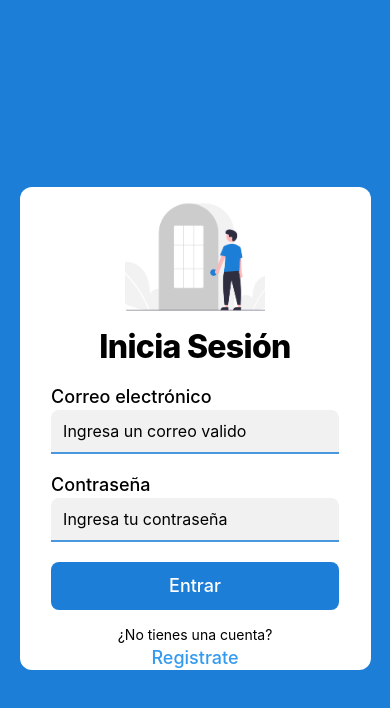
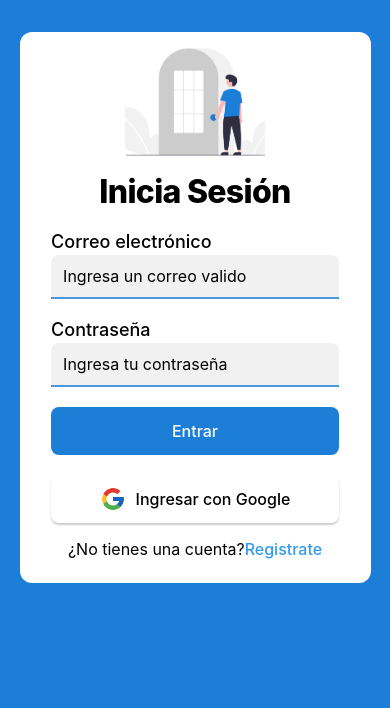
Before and after one commit to ValenciaArcega/react-native-sigma, a React Native app: screen /Sign in a window 390 px wide. Shown: the top 708 px of the page. Built offline with nearby package versions, Linux system fonts and the light colour scheme; no server answers.

Commit message:
fixes: shadow fixes

```diff
--- a/src/screens/SignIn.jsx
+++ b/src/screens/SignIn.jsx
@@ -25,8 +25,8 @@ export function SingIn({ setIsRegistering }) {
   // cm
   return (
     <KeyboardAvoidingView style={s.container} behavior="padding">
+      <ScrollView style={s.loginScrollView}>
         <View style={s.login}>
-        <ScrollView style={s.loginScrollView}>
           <Image style={s.LoginImage} source={require('../../assets/img/login-userDoor.png')} />
           <Text style={s.LoginTitle}>Inicia Sesión</Text>
 
@@ -55,15 +55,23 @@ export function SingIn({ setIsRegistering }) {
             <Text style={s.btnSignInText}>Entrar</Text>
           </TouchableOpacity>
 
-          <Text style={s.TextBetweenButtons}>¿No tienes una cuenta?</Text>
+          <TouchableOpacity
+            style={[s.btnSignIn, s.btnSignInGoogle]}
+            onPress={handleSignIn}>
+            <Image style={s.btnSignInGoogleImage} source={require('../../assets/img/google.png')} />
+            <Text style={[s.btnSignInText, s.btnSignInGoogleText]}>Ingresar con Google</Text>
+          </TouchableOpacity>
 
+          <Text style={s.labelGSU}>¿No tienes una cuenta?
             <Text
               style={[s.btnSignInText, s.labelGoSignUp]}
               onPress={() => setIsRegistering(true)}>
               Registrate
             </Text>
+          </Text>
+
+        </View>
       </ScrollView>
-      </View>
     </KeyboardAvoidingView >
   );
 }
--- a/src/screens/home/Dashboard.jsx
+++ b/src/screens/home/Dashboard.jsx
@@ -9,10 +9,25 @@ const Dashboard = () => {
     <SafeAreaView style={s.Dashboard}>
       <ScrollView>
         <Text style={s.DashboardTitle}>Sigma</Text>
-        <View style={s.DashboardItems}>
+        <View>
           {dashBoardData.map(i => {
             return (
-              <View style={s.DashboardItemContainer}>
+              <View>
+                <View style={{
+                  height: 128,
+                  width: '90%',
+                  marginTop: 24,
+                  alignSelf: 'center',
+                  borderRadius: 16,
+                  backgroundColor: 'white',
+                  shadowColor: 'black',
+                  shadowOffset: {
+                    height: 4,
+                    width: 0
+                  },
+                  shadowRadius: 6,
+                  shadowOpacity: 0.2,
+                }}>
                   <LinearGradient colors={['#1c7ed6', '#339af0']}
                     start={{ x: 0, y: 1 }}
                     end={{ x: 1, y: 0 }}
@@ -21,6 +36,7 @@ const Dashboard = () => {
                     <Text style={s.DashboardItemTextDate}>{i.date}</Text>
                     <Text style={s.DashboardItemTextCounter}>Días restantes para el pago: {i.remainingDays}</Text>
                   </LinearGradient>
+                </View>
               </View>
             );
           })}
--- a/src/styles/st-dashboard.js
+++ b/src/styles/st-dashboard.js
@@ -11,42 +11,30 @@ const s = StyleSheet.create({
     fontWeight: 700,
     letterSpacing: -0.6,
   },
-  DashboardItems: {},
   DashboardItem: {
-    width: '90%',
-    height: 128,
-    alignSelf: 'center',
-    marginTop: 24,
+    height: '100%',
+    width: '100%',
+    paddingLeft: 16,
     borderRadius: 16,
     alignItems: 'flex-start',
     justifyContent: 'center',
-    paddingLeft: 16,
-  },
-  DashboardItemContainer: {
-    shadowColor: 'black',
-    shadowOffset: {
-      height: 4,
-      width: 0
-    },
-    shadowRadius: 6,
-    shadowOpacity: 0.2,
   },
   DashboardItemTextTitle: {
     fontSize: 24,
     fontWeight: 700,
-    color: '#181818',
+    color: '#fff',
   },
   DashboardItemTextDate: {
     marginTop: 18,
     fontSize: 18,
     fontWeight: 500,
-    color: '#fff',
+    color: '#121212',
   },
   DashboardItemTextCounter: {
     marginTop: 8,
     fontSize: 16,
     fontWeight: 400,
-    color: '#181818',
+    color: '#fff',
   },
 });
 
--- a/src/styles/st-signIn.js
+++ b/src/styles/st-signIn.js
@@ -11,13 +11,15 @@ const s = StyleSheet.create({
   //////////////////////////////////////////
   login: {
     width: "90%",
-    marginTop: 12,
-    paddingBottom: 2,
-    alignItems: "center",
+    marginTop: 32,
+    paddingBottom: 24,
+    marginBottom: 24,
     borderRadius: 12,
+    alignSelf: 'center',
     backgroundColor: "#fff"
   },
   loginScrollView: {
+    // alignItems: "center",
     width: "100%",
     height: "90%",
   },
@@ -62,25 +64,45 @@ const s = StyleSheet.create({
     width: "82%",
     marginTop: 20,
     borderRadius: 8,
-    // alignItems: "center",
     alignSelf: "center",
     justifyContent: "center",
     backgroundColor: "#1c7ed6"
   },
+  btnSignInGoogle: {
+    backgroundColor: "#fff",
+    flexDirection: 'row',
+    gap: 10,
+    alignItems: 'center',
+    shadowColor: 'black',
+    shadowOpacity: 0.2,
+    shadowRadius: 2,
+    shadowOffset: {
+      height: 2,
+      width: 0,
+    }
+  },
+  btnSignInGoogleImage: {
+    height: 26,
+    width: 26,
+  },
+  btnSignInGoogleText: {
+    color: "black",
+  },
   btnSignInText: {
-    fontSize: 18,
+    fontSize: 16,
     color: "white",
     alignSelf: "center",
     fontWeight: 500
   },
 
-  TextBetweenButtons: {
+  labelGSU: {
+    fontSize: 16,
+    gap: 4,
     alignSelf: 'center',
     marginTop: 16
   },
 
   labelGoSignUp: {
-    marginTop: 4,
     color: "#339af0"
   },
 
```
Also changed, not shown: assets/img/google.png (added). Lines whose indentation alone changed are shown as unchanged.
